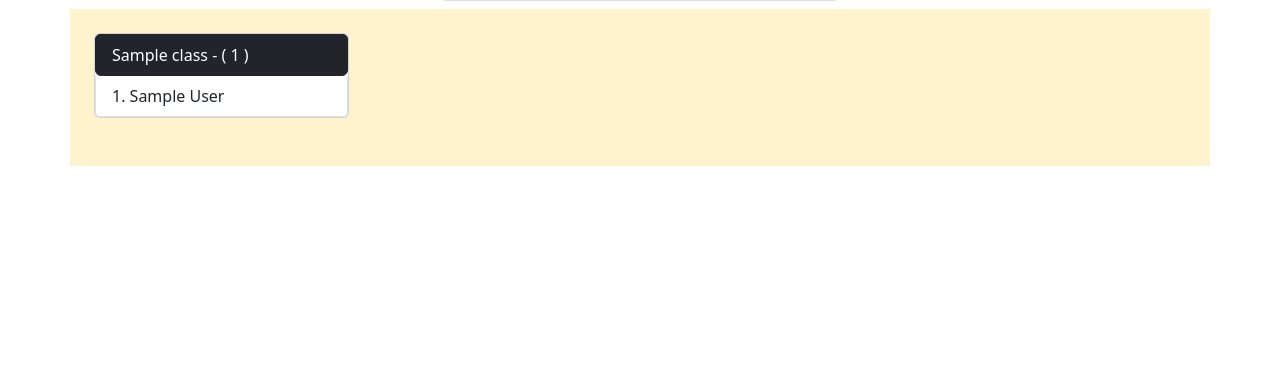
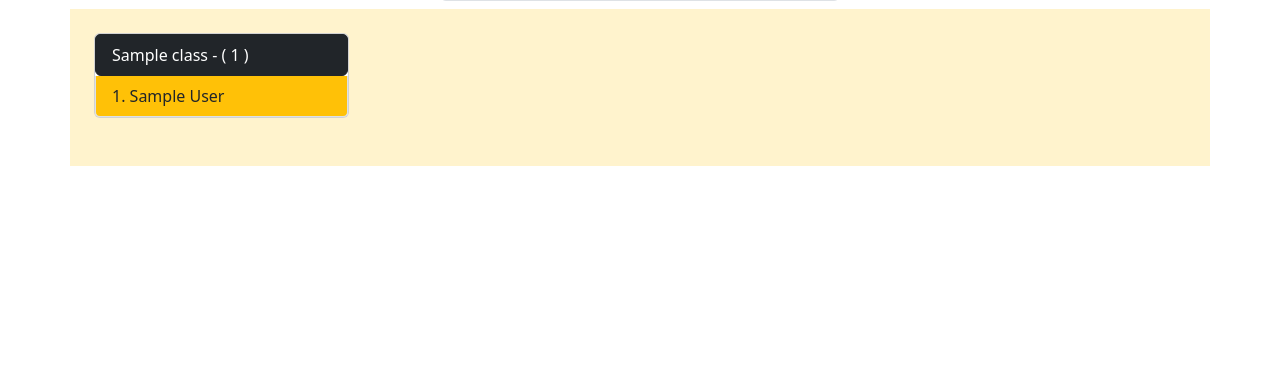
Before and after one commit to Nitinsha58/BasuSystem, a Django app: template registration/templates/registration/students.html in a window 1280 px wide. Shown: the part 156-542 px from the top of the page. Run offline with Django 3.2, Linux system fonts and the light colour scheme; the template is opened without the code that fills it: most values are stand-ins (such as "Sample title", 1, 10 or a date in 2020); some libraries are stand-ins or nearby versions.

Commit message:
add not registered highlighting

```diff
--- a/registration/templates/registration/students.html
+++ b/registration/templates/registration/students.html
@@ -29,7 +29,7 @@
           <li class="list-group-item bg-dark text-white list-group border-dark"> {{cls.class}} - (
             {{cls.students.count}} )</li>
           {% for student in cls.students %}
-          <li class="list-group-item d-flex justify-content-between align-items-center">
+          <li class="list-group-item d-flex justify-content-between align-items-center {% if not student.fees.installments.first.paid %} bg-warning {% endif %}">
             <a class="text-decoration-none text-dark" target="_blank" href="{% url 'student_update' student.stu_id %}">
               <span class="">{{forloop.counter}}. {{student.user.first_name}} {{student.user.last_name}}</span>
             </a>
```
